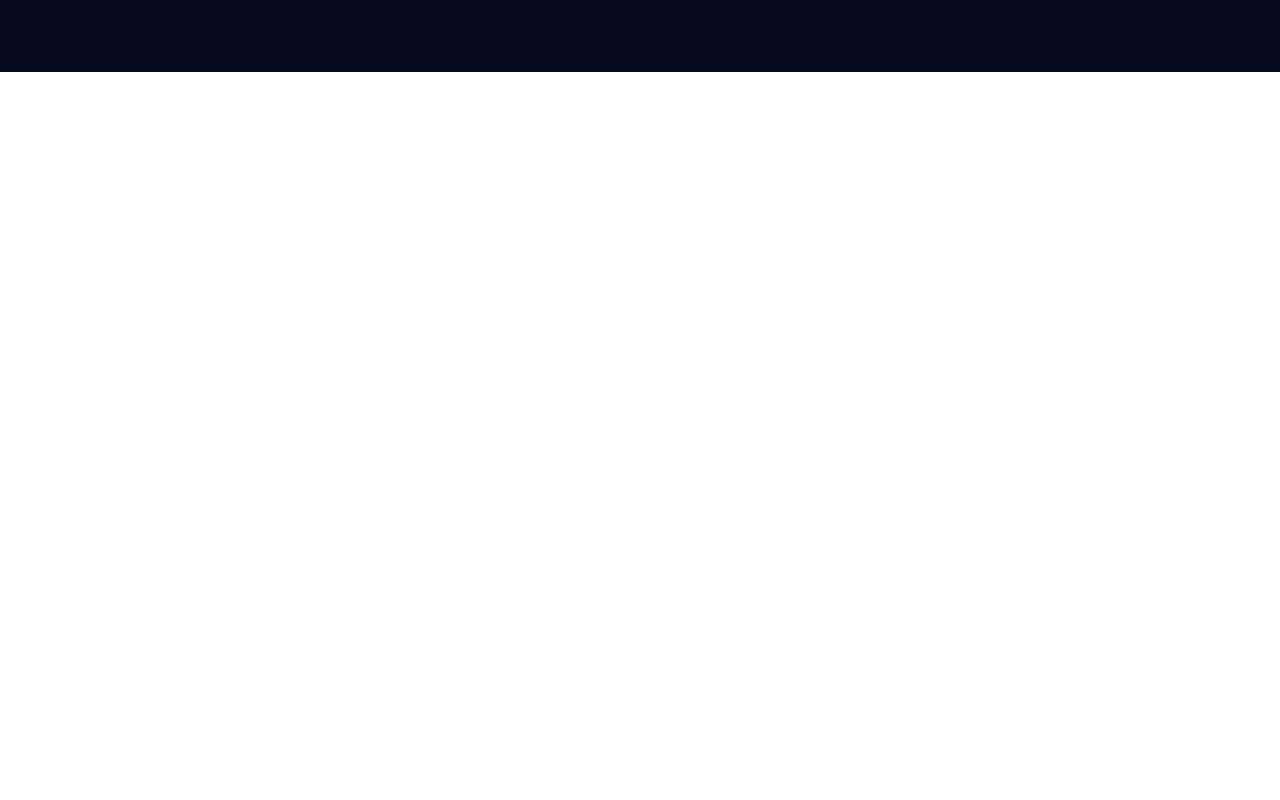
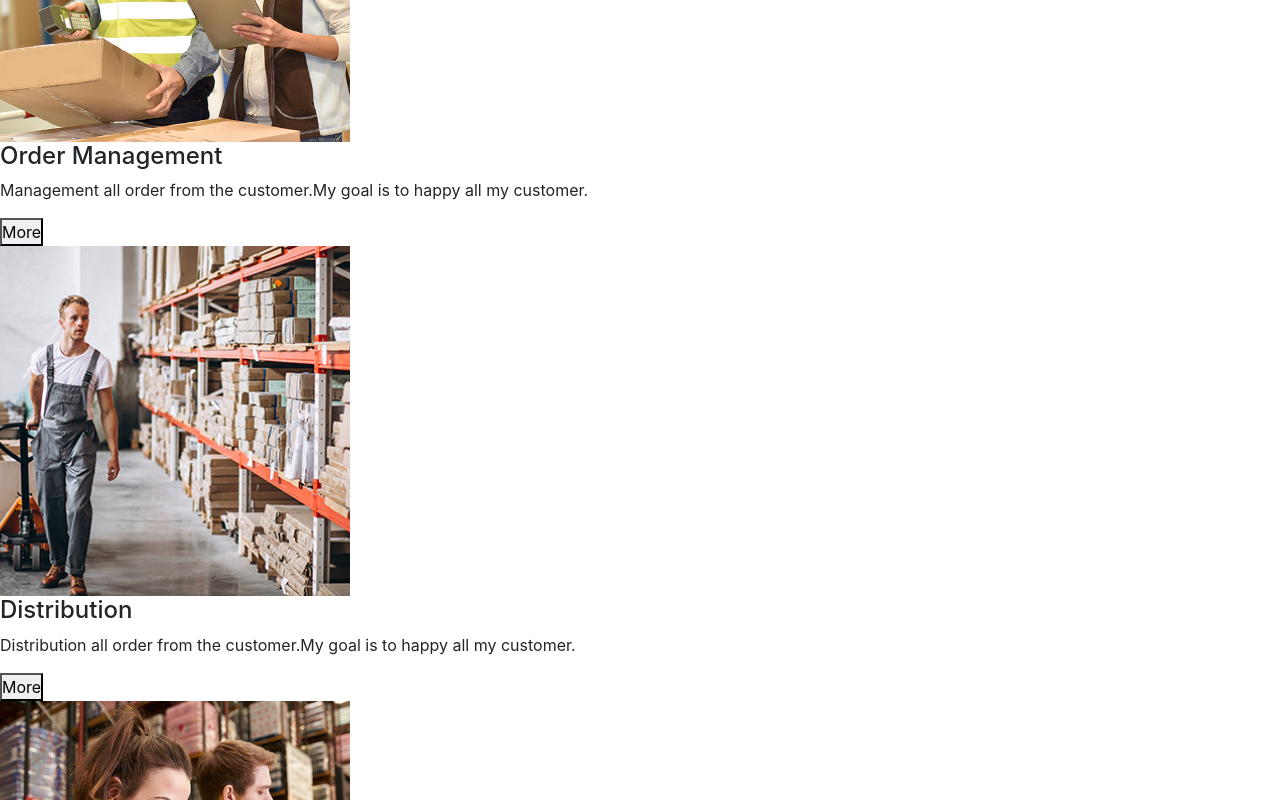
Before and after one commit to Sajalhowlader/invento-warehouse, a React (Create React App) app: page / in a window 1280 px wide. Shown: the part 2000-2800 px from the top of the page. Before the commit the page ends 2072 px from the top, so only its background shows below. Built offline with nearby package versions, Linux system fonts and the light colour scheme; no server answers.

Commit message:
add section Two

```diff
--- a/src/Pages/AllCss/AllCss.css
+++ b/src/Pages/AllCss/AllCss.css
@@ -243,3 +243,10 @@
     font-size: 45px;
     font-family: inherit;
 }
+
+/* section two style */
+.two-info img {
+    width: 350px;
+    height: 350px;
+    object-fit: cover;
+}
--- a/src/Pages/Home/Home/Home.js
+++ b/src/Pages/Home/Home/Home.js
@@ -1,6 +1,7 @@
 import React, { useEffect, useState } from 'react';
 import HomeItems from '../HomeItems/HomeItems';
 import SectionOne from '../SectionOne/SectionOne';
+import SectionTwo from '../SectionTwo/SectionTwo';
 
 
 const Home = () => {
@@ -20,6 +21,7 @@ const Home = () => {
                 }
             </div>
             <SectionOne />
+            <SectionTwo />
         </div>
     );
 };
--- a/src/Pages/Home/SectionTwo/SectionTwo.js
+++ b/src/Pages/Home/SectionTwo/SectionTwo.js
@@ -1,9 +1,38 @@
 import React from 'react';
-
+import imgOne from '../../../images/provite-1.jpg'
+import imgTwo from '../../../images/provite-2.jpg'
+import imgThree from '../../../images/provite-3.jpg'
+import imgFour from '../../../images/provite-4.jpg'
 const SectionTwo = () => {
     return (
         <div>
-
+            <h2>Services</h2>
+            <div className="two-container">
+                <div className="two-info">
+                    <img src={imgThree} alt="" />
+                    <h4>Order Management</h4>
+                    <p>Management all order from the customer.My goal is to happy all my customer.</p>
+                    <button>More</button>
+                </div>
+                <div className="two-info">
+                    <img src={imgOne} alt="" />
+                    <h4>Distribution </h4>
+                    <p>Distribution all order from the customer.My goal is to happy all my customer.</p>
+                    <button>More</button>
+                </div>
+                <div className="two-info">
+                    <img src={imgFour} alt="" />
+                    <h4>Customer Engagement</h4>
+                    <p>Management all order from the customer.My goal is to happy all my customer.</p>
+                    <button>More</button>
+                </div>
+                <div className="two-info">
+                    <img src={imgTwo} alt="" />
+                    <h4>Value Added Service</h4>
+                    <p>Management all order from the customer.My goal is to happy all my customer.</p>
+                    <button>More</button>
+                </div>
+            </div>
         </div>
     );
 };
```
